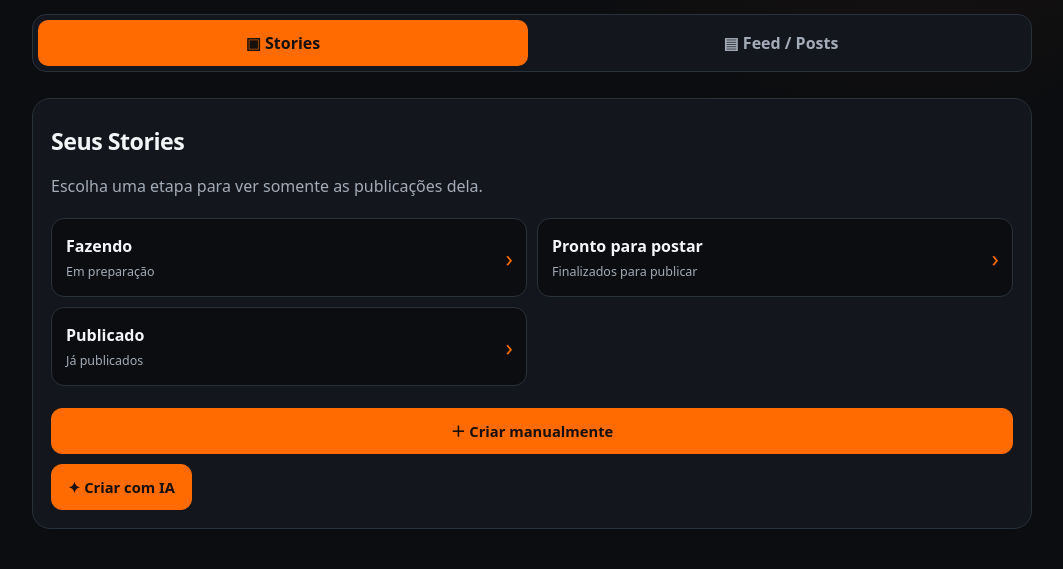
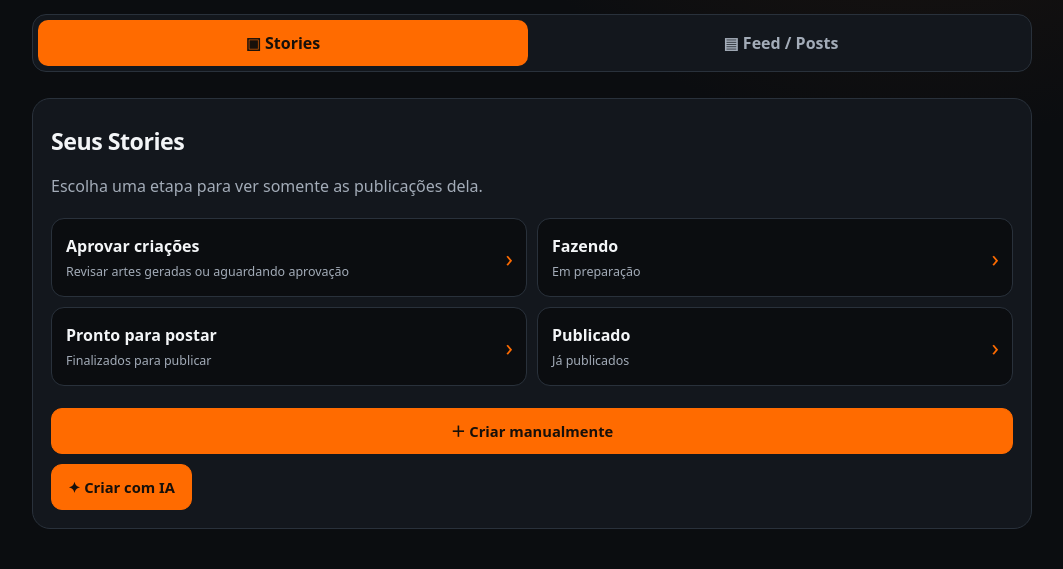
Before and after one commit to gabrielmunhak08-dev/central-afiliados-next., a Flask app: page /conteudo in a window 1280 px wide. Shown: the part 390-959 px from the top of the page, without its empty margins (108-1171 px from the left). Run offline with Flask 3, Linux system fonts and the light colour scheme; the visitor is signed in with stand-in values (Sample User, id 1); data comes from the database, SQL or seed files in the repository; data that the repository does not hold is empty.

Commit message:
Adicionar acesso à fila de aprovação das artes criadas

```diff
--- a/templates/content.html
+++ b/templates/content.html
@@ -15,6 +15,7 @@
   <h2>{{ 'Seus Stories' if tipo == 'story' else 'Seus posts do Feed' }}</h2>
   <p class="muted">Escolha uma etapa para ver somente as publicações dela.</p>
   <div class="status-menu-grid">
+  <a class="status-menu-card approval-card" href="{{ url_for('content', tipo=tipo, status='Aguardando') }}"><strong>Aprovar criações</strong><small>Revisar artes geradas ou aguardando aprovação</small><span>›</span></a>
   {% for s, desc in [('Fazendo','Em preparação'),('Pronto para postar','Finalizados para publicar'),('Publicado','Já publicados')] %}
     <a class="status-menu-card" href="{{ url_for('content', tipo=tipo, status=s) }}"><strong>{{ s }}</strong><small>{{ desc }}</small><span>›</span></a>
   {% endfor %}
```
